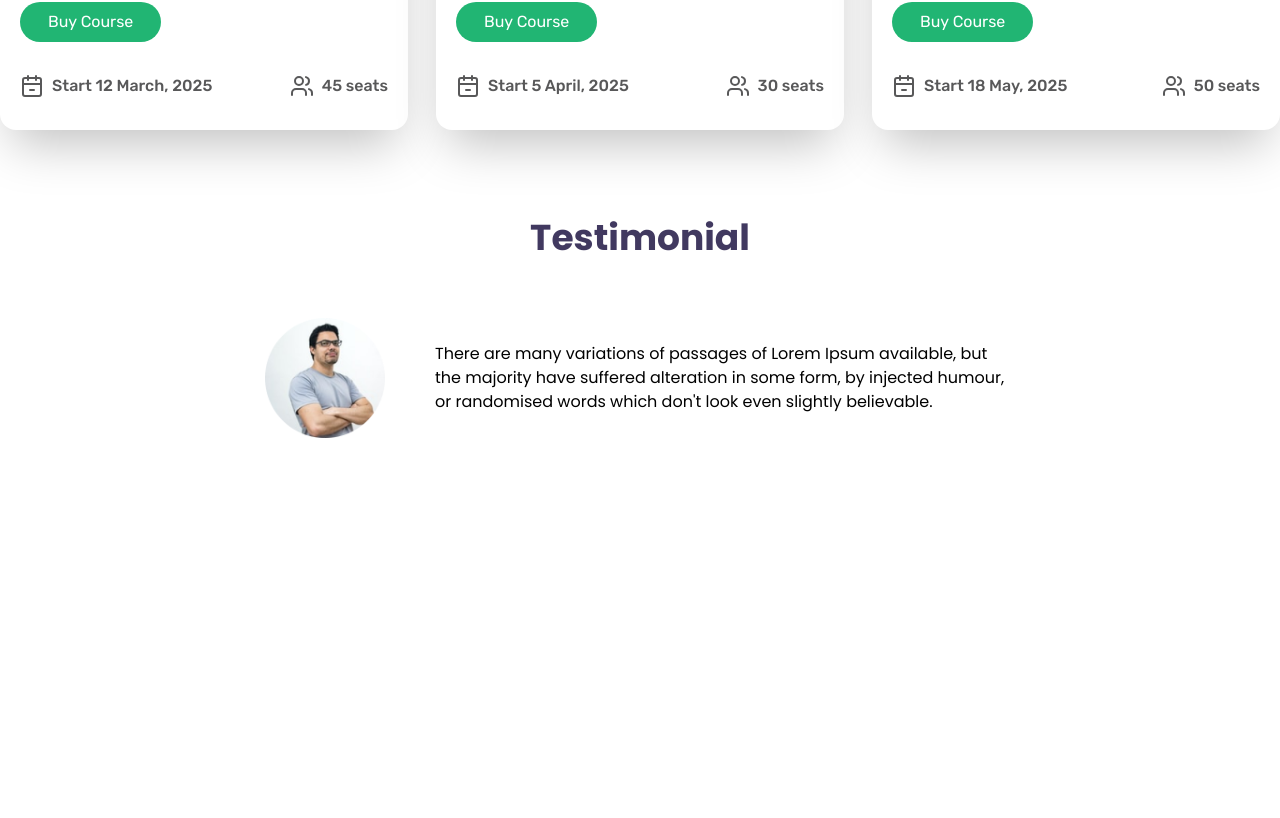
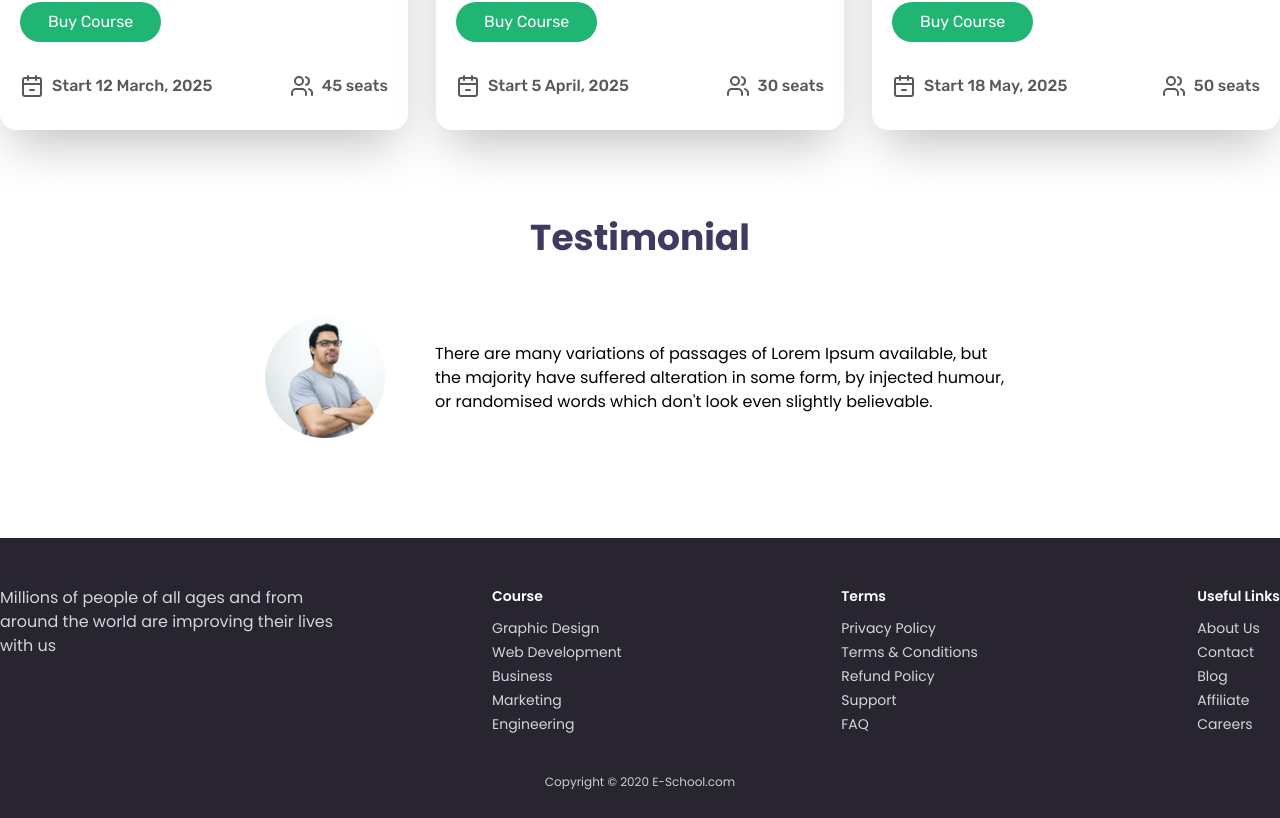
Before and after one commit to Shihab177/e-school, a React (Vite) app: page / in a window 1280 px wide. Shown: the part 1388-2206 px from the top of the page. Before the commit the page ends 1926 px from the top, so only its background shows below. Built offline with nearby package versions, Linux system fonts and the light colour scheme.

Commit message:
[Add]: footer section with course, terms & useful links

```diff
--- a/src/layout/RootLayout.jsx
+++ b/src/layout/RootLayout.jsx
@@ -1,15 +1,16 @@
-import React from 'react';
-import Navbar from '../shared/Navbar/Navbar';
-import { Outlet } from 'react-router';
+import React from "react";
+import Navbar from "../shared/Navbar/Navbar";
+import { Outlet } from "react-router";
+import Footer from "../shared/Footer/Footer";
 
 const RootLayout = () => {
-    return (
-        <div>
-            <Navbar/>
-            <Outlet/>
-
-        </div>
-    );
+  return (
+    <div>
+      <Navbar />
+      <Outlet />
+      <Footer />
+    </div>
+  );
 };
 
 export default RootLayout;
--- /dev/null
+++ b/src/shared/Footer/Footer.jsx
@@ -0,0 +1,87 @@
+import React from "react";
+
+const Footer = () => {
+  return (
+    <footer className="bg-[#282531] text-[#FFFFFF] text-base font-normal pt-12 pb-7 poppins">
+      <div className="max-w-7xl mx-auto flex">
+        <div className="max-w-[364px] mr-32">
+          <p className=" text-gray-300">
+            Millions of people of all ages and from around the world are
+            improving their lives with us
+          </p>
+        </div>
+
+        <div className=" w-full flex justify-between">
+          <div>
+            <h3 className="font-semibold text-sm mb-3">Course</h3>
+            <ul className="space-y-1 text-gray-300 text-sm">
+              <li className="hover:underline underline-offset-2 cursor-pointer">
+                Graphic Design
+              </li>
+              <li className="hover:underline underline-offset-2 cursor-pointer">
+                Web Development
+              </li>
+              <li className="hover:underline underline-offset-2 cursor-pointer">
+                Business
+              </li>
+              <li className="hover:underline underline-offset-2 cursor-pointer">
+                Marketing
+              </li>
+              <li className="hover:underline underline-offset-2 cursor-pointer">
+                Engineering
+              </li>
+            </ul>
+          </div>
+
+          <div>
+            <h3 className="font-semibold text-sm mb-3">Terms</h3>
+            <ul className="space-y-1 text-gray-300 text-sm">
+              <li className="hover:underline underline-offset-2 cursor-pointer">
+                Privacy Policy
+              </li>
+              <li className="hover:underline underline-offset-2 cursor-pointer">
+                Terms & Conditions
+              </li>
+              <li className="hover:underline underline-offset-2 cursor-pointer">
+                Refund Policy
+              </li>
+              <li className="hover:underline underline-offset-2 cursor-pointer">
+                Support
+              </li>
+              <li className="hover:underline underline-offset-2 cursor-pointer">
+                FAQ
+              </li>
+            </ul>
+          </div>
+
+          <div>
+            <h3 className="font-semibold text-sm mb-3">Useful Links</h3>
+            <ul className="space-y-1 text-gray-300 text-sm">
+              <li className="hover:underline underline-offset-2 cursor-pointer">
+                About Us
+              </li>
+              <li className="hover:underline underline-offset-2 cursor-pointer">
+                Contact
+              </li>
+              <li className="hover:underline underline-offset-2 cursor-pointer">
+                Blog
+              </li>
+              <li className="hover:underline underline-offset-2 cursor-pointer">
+                Affiliate
+              </li>
+              <li className="hover:underline underline-offset-2 cursor-pointer">
+                Careers
+              </li>
+            </ul>
+          </div>
+        </div>
+      </div>
+
+      <div className="text-center text-[#CDCDCD] text-xs mt-10">
+        Copyright © 2020 E-School.com
+      </div>
+    </footer>
+  );
+};
+
+export default Footer;
```
